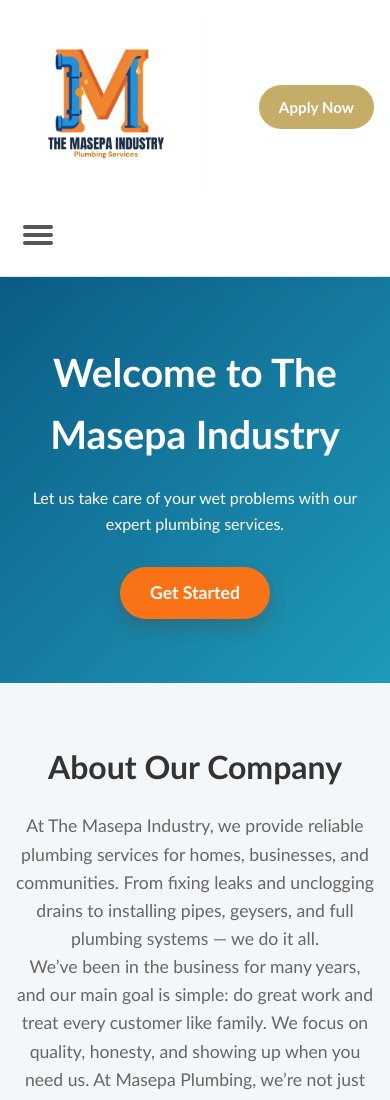
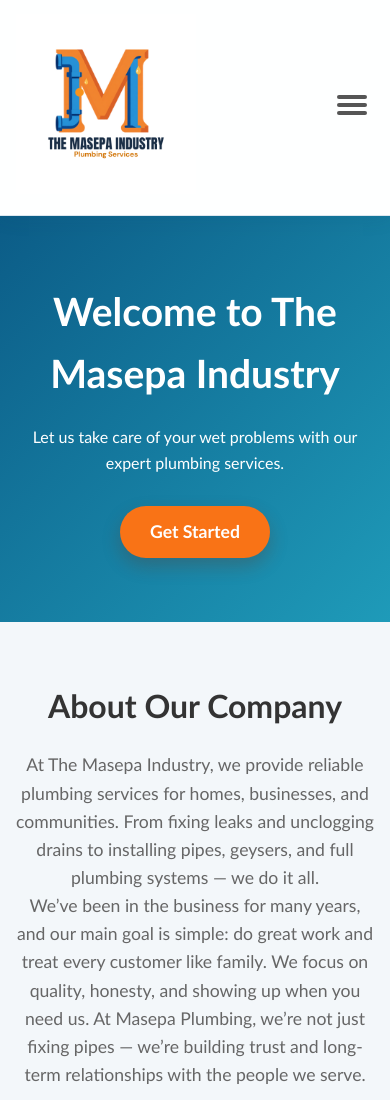
Before and after one commit to letsoalod47-lab/homr, a plain HTML site: page websit/index.html in a window 390 px wide. Shown: the top 1100 px of the page. Drawn offline with Linux system fonts and the light colour scheme.

Commit message:
removal
removing some errors

```diff
--- a/websit/CSS/style.css
+++ b/websit/CSS/style.css
@@ -48,10 +48,6 @@
 
 .menu-toggle,
 .menu-button {
-	display: none;
-}
-
-.header-cta {
 	display: none;
 }
 
@@ -592,20 +588,6 @@
 		transition: transform 0.2s ease, opacity 0.2s ease;
 	}
 
-	.header-cta {
-		display: block;
-		order: 2;
-		margin-left: auto;
-		padding: 10px 20px;
-		border-radius: 999px;
-		background: #c5ad68;
-		color: white;
-		font-size: 0.95rem;
-		font-weight: 700;
-		text-decoration: none;
-		white-space: nowrap;
-	}
-
 	.menu-toggle:checked ~ nav {
 		visibility: visible;
 		opacity: 1;
--- a/websit/index.html
+++ b/websit/index.html
@@ -34,7 +34,6 @@
                 <li><a href="contact.html">Contact</a></li>
             </ul>
         </nav>
-        <a href="enquiry.html" class="header-cta">Apply Now</a>
     </header>
 
     <!-- ============================================
```
Also changed, not shown: websit/about.html (+0 -1 lines), websit/contact.html (+0 -1 lines), websit/enquiry.html (+0 -1 lines), websit/services.html (+0 -1 lines).
